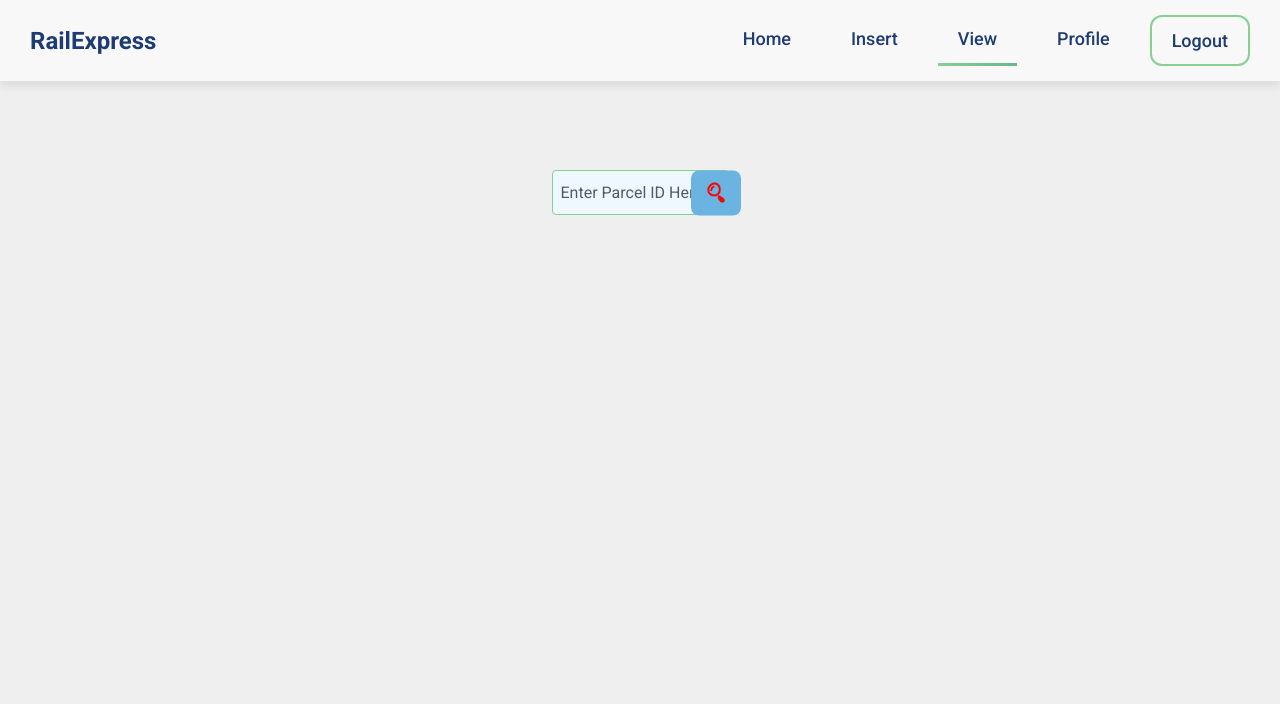
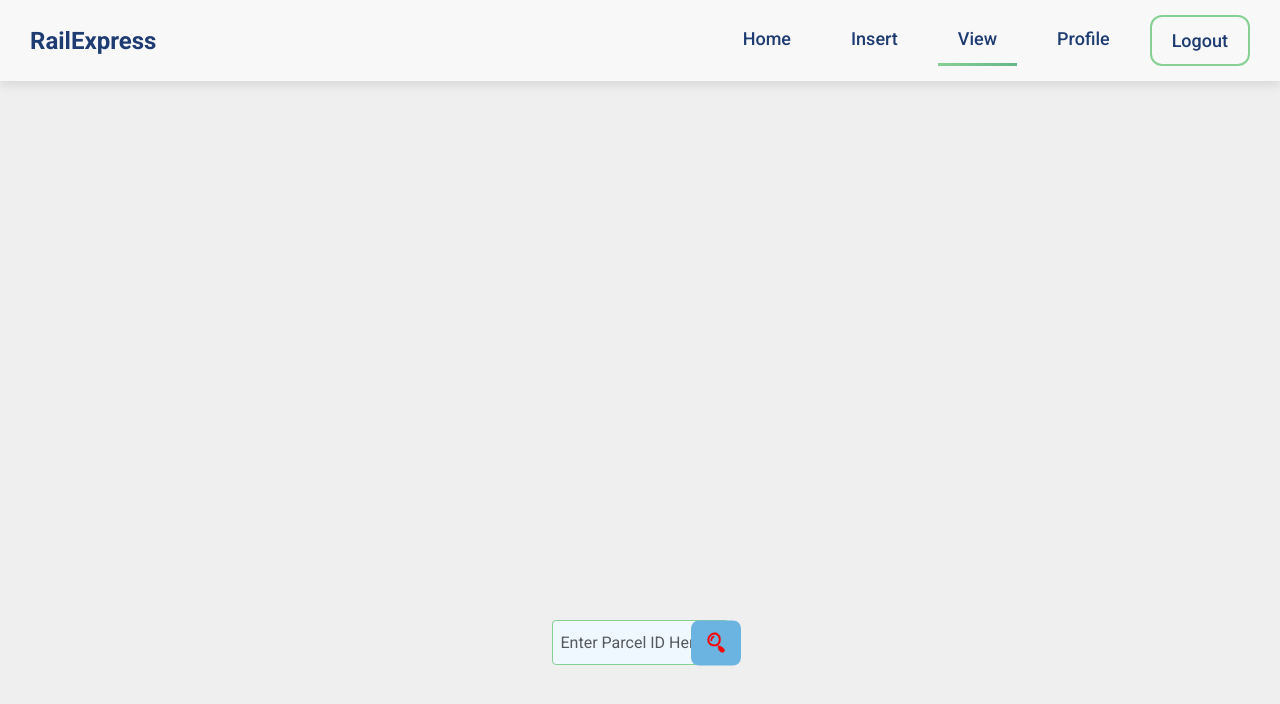
Before and after one commit to ParcelManagment/Website_Frontend, a React (Create React App) app in the folder Parcel_Management_System/: page /view in a window 1280 px wide. Shown: the top 704 px of the page. Built offline with nearby package versions, Linux system fonts and the light colour scheme; no server answers.

Commit message:
update view

```diff
--- a/Parcel_Management_System/src/Components/ViewPage/ViewPage.css
+++ b/Parcel_Management_System/src/Components/ViewPage/ViewPage.css
@@ -21,7 +21,7 @@
 .input_wrapper {
     position: relative;
     width: 100%;
-    margin-top: 50px;
+    margin-top: 500px;
     flex-wrap: wrap;
 }
 
--- a/Parcel_Management_System/src/Components/ViewPage/ViewPage.jsx
+++ b/Parcel_Management_System/src/Components/ViewPage/ViewPage.jsx
@@ -89,7 +89,7 @@ const ViewPage = () => {
     return (
         <div className="search-form-container">
         <form className="form row justify-content-center" onSubmit={handleSearch}>
-          <div className="input_wrapper col-md-6 col-sm-8 d-flex">
+          <div className="input_wrapper col-md-6 col-sm-8">
             <input
               type="text"
               placeholder="Enter Parcel ID Here..."
```
